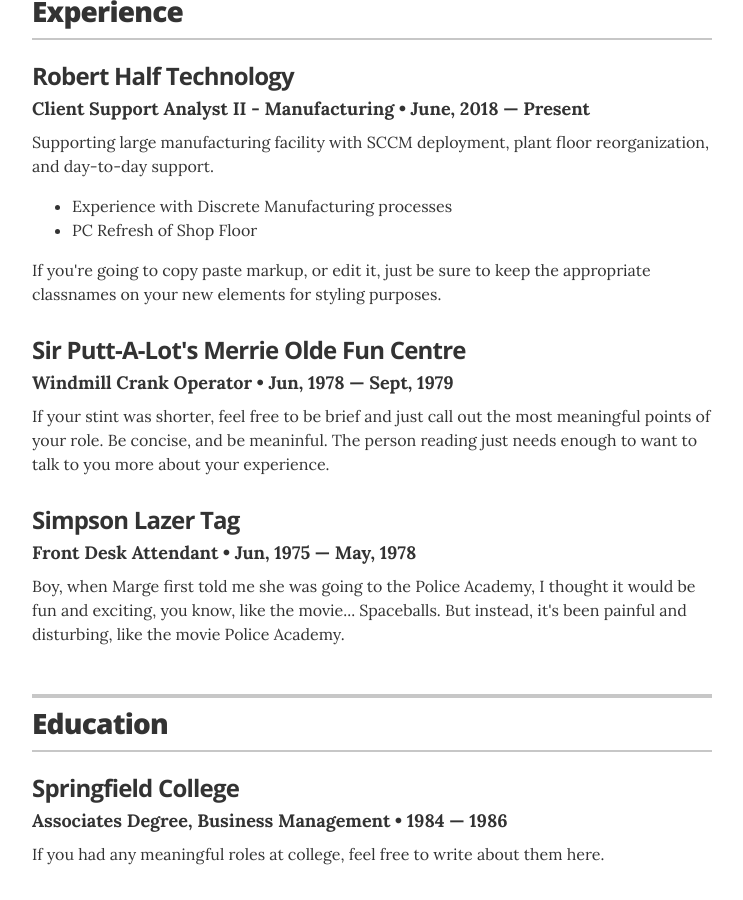
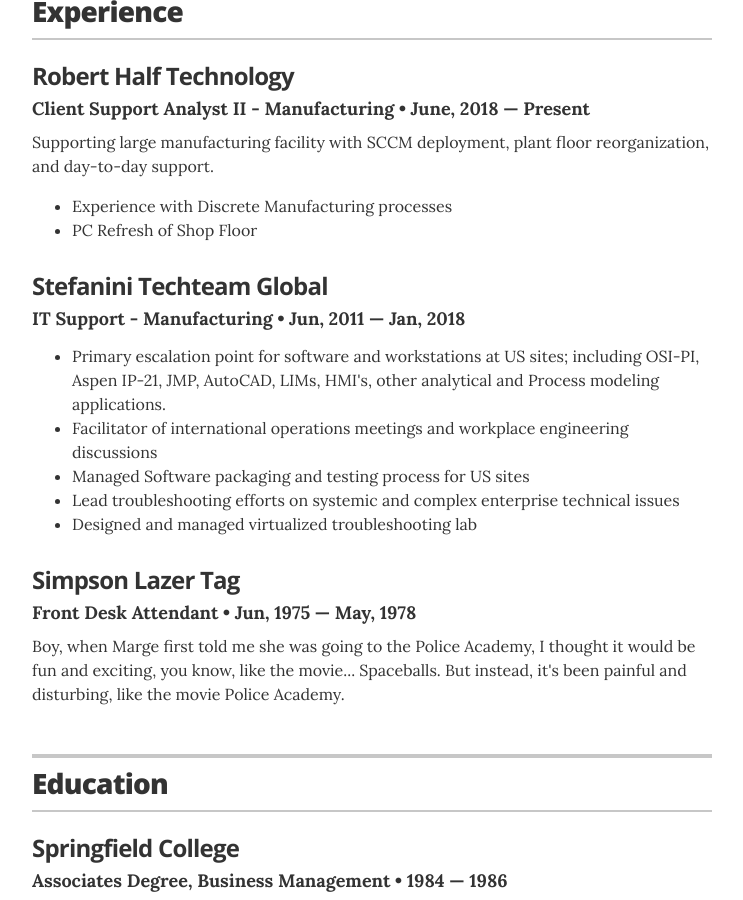
Before and after one commit to billmcguire/resume, a Jekyll site: the page built from index.html, in a window 1280 px wide and 900 px high, scrolled down 486 px. Shown: the whole window, without its empty margins (268-1011 px from the left). Built offline with Jekyll 4.4.1, drawn with Linux system fonts in a browser that asks for light colours; nearby versions of some CDN libraries.

Commit message:
Added Stefanin experience

```diff
--- a/_layouts/resume.html
+++ b/_layouts/resume.html
@@ -62,15 +62,23 @@
             <li>PC Refresh of Shop Floor</li>
 
           </ul>
-          <p class="resume-item-copy">If you're going to copy paste markup, or edit it, just be sure to keep the appropriate classnames on your new elements for styling purposes.</p>
+
 
         </div><!-- end of resume-item -->
 
         <!-- another resume item -->
         <div class="resume-item">
-          <h3 class="resume-item-title">Sir Putt-A-Lot's Merrie Olde Fun Centre</h3>
-          <h4 class="resume-item-details">Windmill Crank Operator &bull; Jun, 1978 &mdash; Sept, 1979</h4>
-          <p class="resume-item-copy">If your stint was shorter, feel free to be brief and just call out the most meaningful points of your role. Be concise, and be meaninful. The person reading just needs enough to want to talk to you more about your experience.</p>
+          <h3 class="resume-item-title">Stefanini Techteam Global</h3>
+          <h4 class="resume-item-details">IT Support - Manufacturing &bull; Jun, 2011 &mdash; Jan, 2018</h4>
+
+		  <ul class="resume-item-list">
+            <li>Primary escalation point for software and workstations at US sites; including OSI-PI, Aspen IP-21, JMP, AutoCAD, LIMs, HMI's, other analytical and Process modeling applications.</li>
+            <li>Facilitator of international operations meetings and workplace engineering discussions</li>
+			<li>Managed Software packaging and testing process for US sites</li>
+			<li>Lead troubleshooting efforts on systemic and complex enterprise technical issues</li>
+           <li>Designed and managed virtualized troubleshooting lab</li>
+          </ul>
+        <!--  <p class="resume-item-copy">If your stint was shorter, feel free to be brief and just call out the most meaningful points of your role. Be concise, and be meaninful. The person reading just needs enough to want to talk to you more about your experience.</p>-->
 
         </div><!-- end of resume-item -->
 
```
